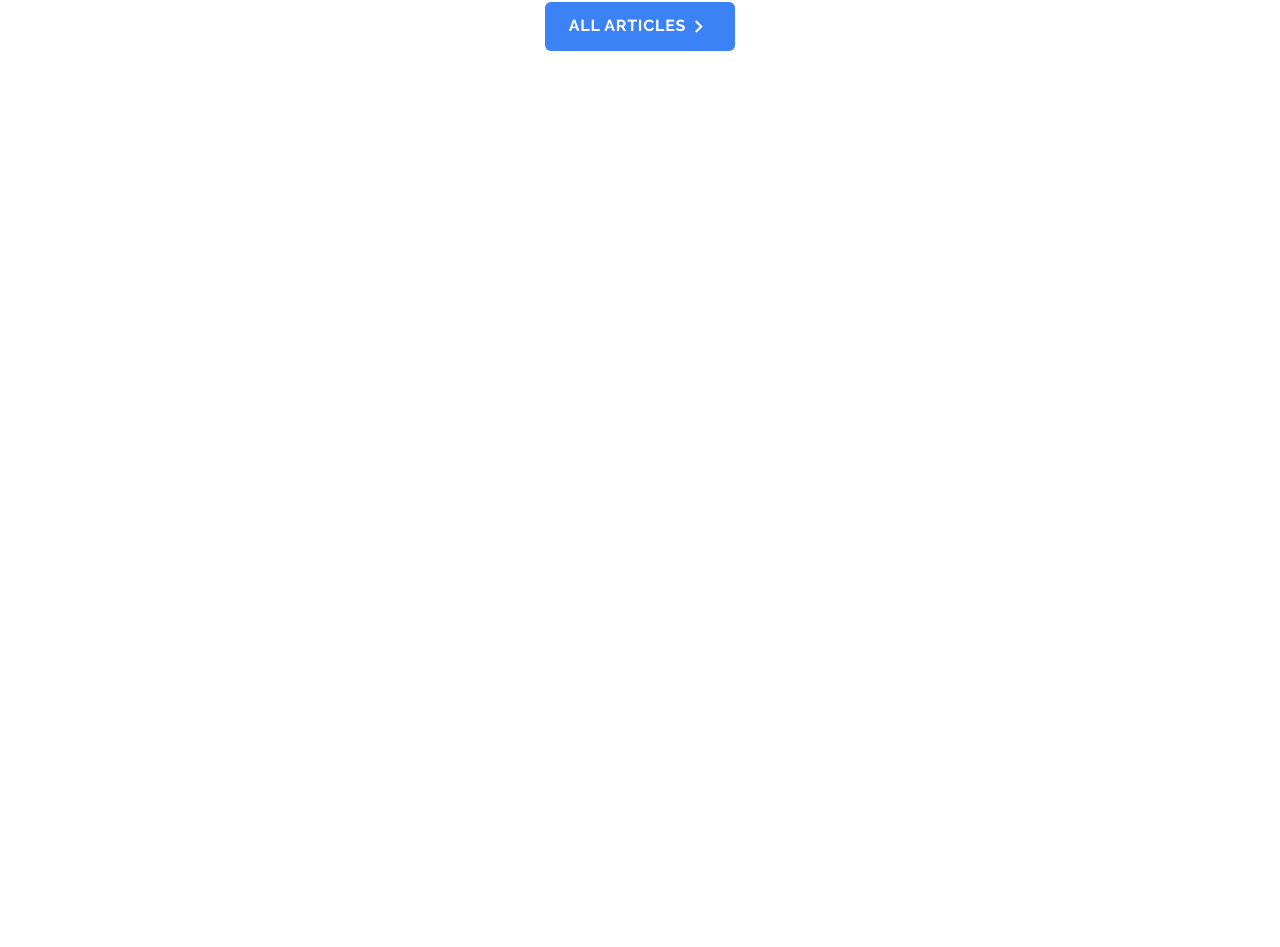
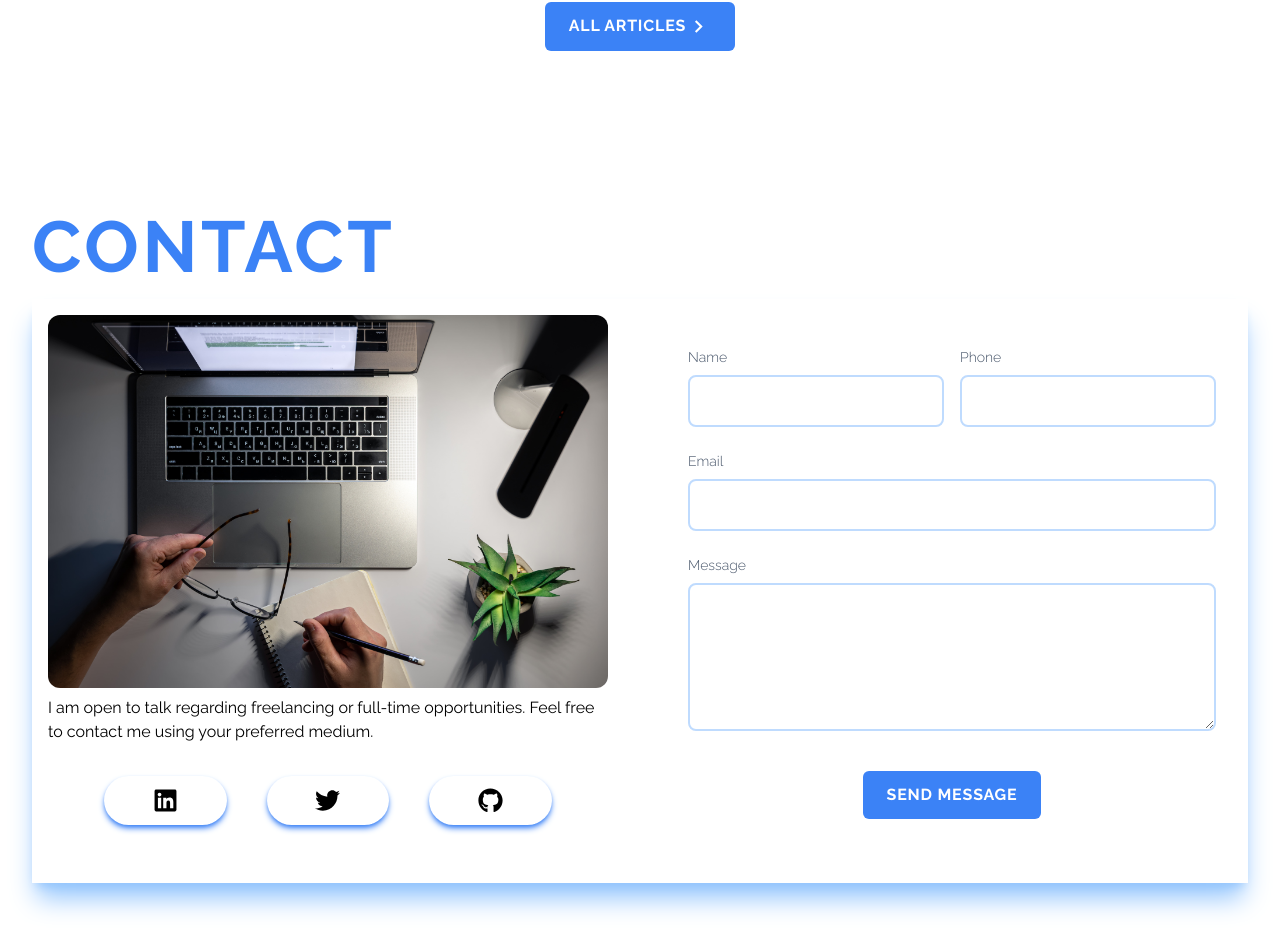
Before and after one commit to mrinnnmoy/nextjs-portfolio, a Next.js app: page / in a window 1280 px wide. Shown: the part 2972-3919 px from the top of the page. Before the commit the page ends 3119 px from the top, so only its background shows below. Built offline with nearby package versions, Linux system fonts and the light colour scheme.

Commit message:
build contact-component

```diff
--- /dev/null
+++ b/components/Contact.jsx
@@ -0,0 +1,113 @@
+import React from 'react';
+import Image from 'next/image';
+import Link from 'next/link';
+
+import contactus from "../public/assets/contact-us.jpg";
+import { FaFacebook, FaGithub, FaTwitter, FaLinkedin } from "react-icons/fa";
+
+const Contact = () => {
+    return (
+        <div id="contact" className="w-full">
+            <div className="max-w-screen-xl mx-auto px-8 py-16 text-center md:text-left">
+                <h2 className="text-5xl md:text-7xl tracking-wider uppercase text-blue-500 font-bold">
+                    contact
+                </h2>
+
+                <div className="flex flex-col md:flex-row gap-8 shadow-xl shadow-blue-300 bg-white mt-4">
+                    <div className="w-full md:w-1/2 h-full rounded-xl p-4">
+                        <Image
+                            src={contactus}
+                            alt="man with laptop"
+                            className="rounded-xl"
+                        />
+                        <p className="pt-2 pb-8">
+                            I am open to talk regarding freelancing or full-time
+                            opportunities. Feel free to contact me using your preferred
+                            medium.
+                        </p>
+
+                        <div className="grid grid-cols-3 mx-auto w-4/5 gap-10">
+                            <div className="flex items-center justify-center rounded-full shadow-md shadow-blue-500 hover:scale-105 duration-200 p-3 cursor-pointer">
+                                <Link href="https://linkedin.com/in/mrinnnmoy/" target="_blank">
+                                    <FaLinkedin size={25} />
+                                </Link>
+                            </div>
+                            <div className="flex items-center justify-center rounded-full shadow-md shadow-blue-500 hover:scale-105 duration-200 p-3 cursor-pointer">
+                                <Link href="https://twitter.com/mrinnnmoy/" target="_blank">
+                                    <FaTwitter size={25} />
+                                </Link>
+                            </div>
+                            <div className="flex items-center justify-center rounded-full shadow-md shadow-blue-500 hover:scale-105 duration-200 p-3 cursor-pointer">
+                                <Link href="https://github.com/mrinnnmoy/" target="_blank">
+                                    <FaGithub size={25} />
+                                </Link>
+                            </div>
+                        </div>
+                    </div>
+
+                    {/* form stuff  */}
+                    <div className="w-full md:w-1/2 h-full rounded-xl p-4">
+                        <div className="p-4 text-left">
+                            <form
+                                action=""
+                                method="POST"
+                            >
+                                <div className="grid md:grid-cols-2 gap-4 w-full py-2">
+                                    <div className="flex flex-col">
+                                        <label className="capitalize text-sm py-2 text-slate-600 font-light">
+                                            name
+                                        </label>
+                                        <input
+                                            type="text"
+                                            name="name"
+                                            className="border-2 rounded-lg p-3 flex focus:outline-none border-blue-200"
+                                        />
+                                    </div>
+                                    <div className="flex flex-col">
+                                        <label className="capitalize text-sm py-2 text-slate-600 font-light">
+                                            phone
+                                        </label>
+                                        <input
+                                            type="text"
+                                            name="phone"
+                                            className="border-2 rounded-lg p-3 flex focus:outline-none border-blue-200"
+                                        />
+                                    </div>
+
+                                    <div className="flex flex-col col-span-2">
+                                        <label className="capitalize text-sm py-2 text-slate-600 font-light">
+                                            email
+                                        </label>
+                                        <input
+                                            type="email"
+                                            name="email"
+                                            className="border-2 rounded-lg p-3 flex focus:outline-none border-blue-200"
+                                        />
+                                    </div>
+                                    <div className="flex flex-col col-span-2">
+                                        <label className="capitalize text-sm py-2 text-slate-600 font-light">
+                                            message
+                                        </label>
+                                        <textarea
+                                            name="message"
+                                            rows="5"
+                                            className="border-2 rounded-lg p-3 flex focus:outline-none border-blue-200"
+                                        ></textarea>
+                                    </div>
+                                </div>
+
+                                <div className="flex items-center justify-center">
+                                    <button className="my-8 bg-blue-500 text-white px-6 py-3 font-bold uppercase rounded-md tracking-wider cursor-pointer hover:scale-105 duration-200">
+                                        send message
+                                    </button>
+                                </div>
+                            </form>
+                        </div>
+                    </div>
+                </div>
+            </div>
+        </div>
+    );
+};
+
+export default Contact;
--- a/pages/index.js
+++ b/pages/index.js
@@ -1,5 +1,6 @@
 import Head from "next/head";
 import Blog from "../components/Blog";
+import Contact from "../components/Contact";
 import Experience from "../components/Experience";
 import HomePage from "../components/HomePage";
 import Portfolio from "../components/Portfolio";
@@ -15,6 +16,7 @@ export default function Home() {
       <Experience />
       <Portfolio />
       <Blog />
+      <Contact />
     </div>
   );
 }
```
